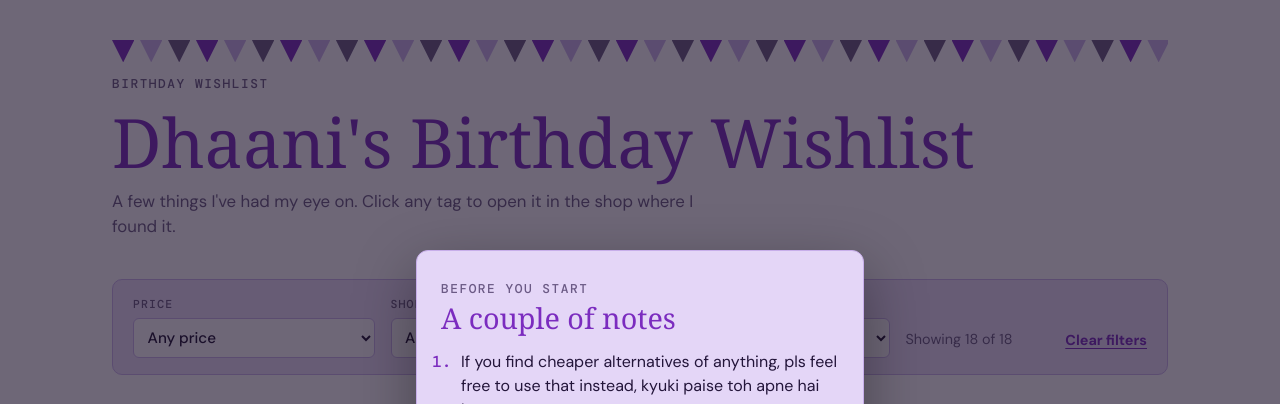
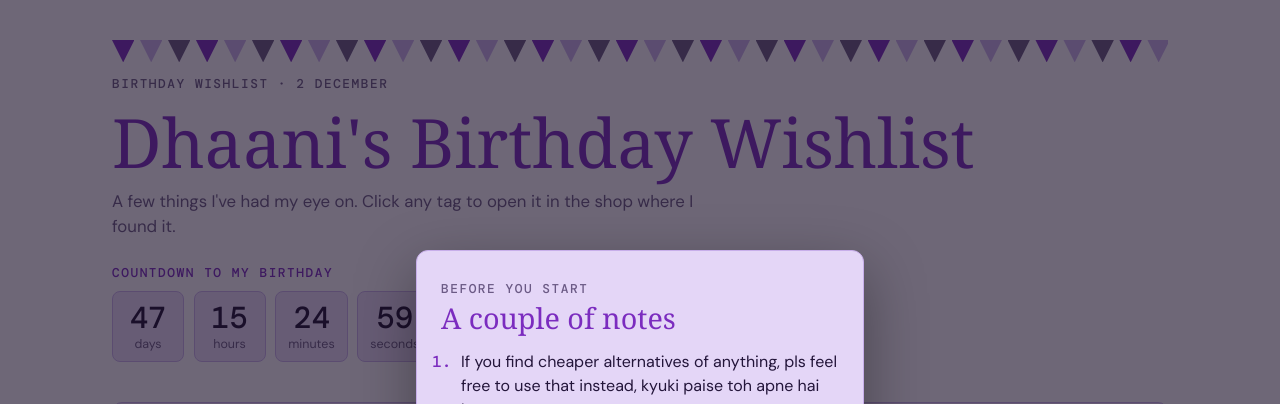
Before and after one commit to DHAANIBAHL/Birthday-wishlist, a plain HTML site: page index.html in a window 1280 px wide. Shown: the top 404 px of the page. Drawn offline with nearby package versions, Linux system fonts and the light colour scheme; a web font is replaced by a local one.

Commit message:
Add a countdown to 2 December
Co-Authored-By: Claude Opus 5.5 <noreply@anthropic.com>

```diff
--- a/index.html
+++ b/index.html
@@ -7,7 +7,7 @@
   <link rel="preconnect" href="https://fonts.googleapis.com">
   <link rel="preconnect" href="https://fonts.gstatic.com" crossorigin>
   <link rel="stylesheet" href="https://fonts.googleapis.com/css2?family=Shrikhand&family=DM+Sans:opsz,wght@9..40,400;9..40,500;9..40,700&family=DM+Mono:wght@500&display=swap">
-  <link rel="stylesheet" href="style.css?v=2">
+  <link rel="stylesheet" href="style.css?v=3">
 </head>
 <body>
   <dialog class="welcome" id="welcome" aria-labelledby="welcome-title">
@@ -25,9 +25,19 @@
   <div class="wrap">
     <header>
       <div class="bunting" aria-hidden="true"></div>
-      <p class="eyebrow">Birthday wishlist</p>
+      <p class="eyebrow">Birthday wishlist · 2 December</p>
       <h1>Dhaani's Birthday Wishlist</h1>
       <p class="intro">A few things I've had my eye on. Click any tag to open it in the shop where I found it.</p>
+
+      <div class="countdown" id="countdown" aria-live="off">
+        <p class="countdown-label" id="countdown-label">Countdown to my birthday</p>
+        <div class="countdown-units" id="countdown-units">
+          <div><span id="cd-days">--</span><small>days</small></div>
+          <div><span id="cd-hours">--</span><small>hours</small></div>
+          <div><span id="cd-minutes">--</span><small>minutes</small></div>
+          <div><span id="cd-seconds">--</span><small>seconds</small></div>
+        </div>
+      </div>
     </header>
 
     <form class="filters" id="filters" aria-label="Filter the wishlist">
@@ -67,6 +77,6 @@
     <p class="note">Prices are what they were when I added them and may have changed.</p>
   </div>
 
-  <script src="script.js?v=2"></script>
+  <script src="script.js?v=3"></script>
 </body>
 </html>
--- a/script.js
+++ b/script.js
@@ -109,5 +109,36 @@ filters.addEventListener("reset", () => setTimeout(render));
 
 render();
 
+// Countdown to the next 2 December (month is 0-based, so 11 = December)
+const BIRTHDAY_MONTH = 11;
+const BIRTHDAY_DAY = 2;
+const countdownLabel = document.getElementById("countdown-label");
+const countdownUnits = document.getElementById("countdown-units");
+const pad = n => String(n).padStart(2, "0");
+
+function updateCountdown() {
+  const now = new Date();
+  const isBirthday = now.getMonth() === BIRTHDAY_MONTH && now.getDate() === BIRTHDAY_DAY;
+  if (isBirthday) {
+    countdownLabel.textContent = "It's my birthday today! 🎂";
+    countdownUnits.hidden = true;
+    return;
+  }
+
+  let next = new Date(now.getFullYear(), BIRTHDAY_MONTH, BIRTHDAY_DAY);
+  if (next < now) next = new Date(now.getFullYear() + 1, BIRTHDAY_MONTH, BIRTHDAY_DAY);
+
+  const secs = Math.floor((next - now) / 1000);
+  countdownLabel.textContent = "Countdown to my birthday";
+  countdownUnits.hidden = false;
+  document.getElementById("cd-days").textContent = Math.floor(secs / 86400);
+  document.getElementById("cd-hours").textContent = pad(Math.floor(secs / 3600) % 24);
+  document.getElementById("cd-minutes").textContent = pad(Math.floor(secs / 60) % 60);
+  document.getElementById("cd-seconds").textContent = pad(secs % 60);
+}
+
+updateCountdown();
+setInterval(updateCountdown, 1000);
+
 // Show the welcome notes every time the page opens
 document.getElementById("welcome").showModal();
--- a/style.css
+++ b/style.css
@@ -80,6 +80,35 @@ h1 {
 }
 
 .intro { max-width: 38rem; margin: 0; color: var(--muted); font-size: 1.05rem; }
+
+/* Birthday countdown */
+.countdown { display: grid; gap: .5rem; margin-top: .75rem; }
+.countdown-label {
+  margin: 0;
+  font-family: var(--font-mono);
+  font-size: .8rem;
+  letter-spacing: .12em;
+  text-transform: uppercase;
+  color: var(--accent);
+}
+.countdown-units { display: flex; flex-wrap: wrap; gap: .6rem; }
+.countdown-units div {
+  display: grid;
+  justify-items: center;
+  min-width: 4.5rem;
+  padding: .6rem .75rem .5rem;
+  background: var(--tag);
+  border: 1.5px solid var(--tag-edge);
+  border-radius: 8px;
+}
+.countdown-units span {
+  font-family: var(--font-mono);
+  font-size: 1.9rem;
+  line-height: 1.1;
+  font-variant-numeric: tabular-nums;
+  color: var(--fg);
+}
+.countdown-units small { font-size: .78rem; color: var(--muted); }
 
 /* Filter bar */
 .filters {
```
